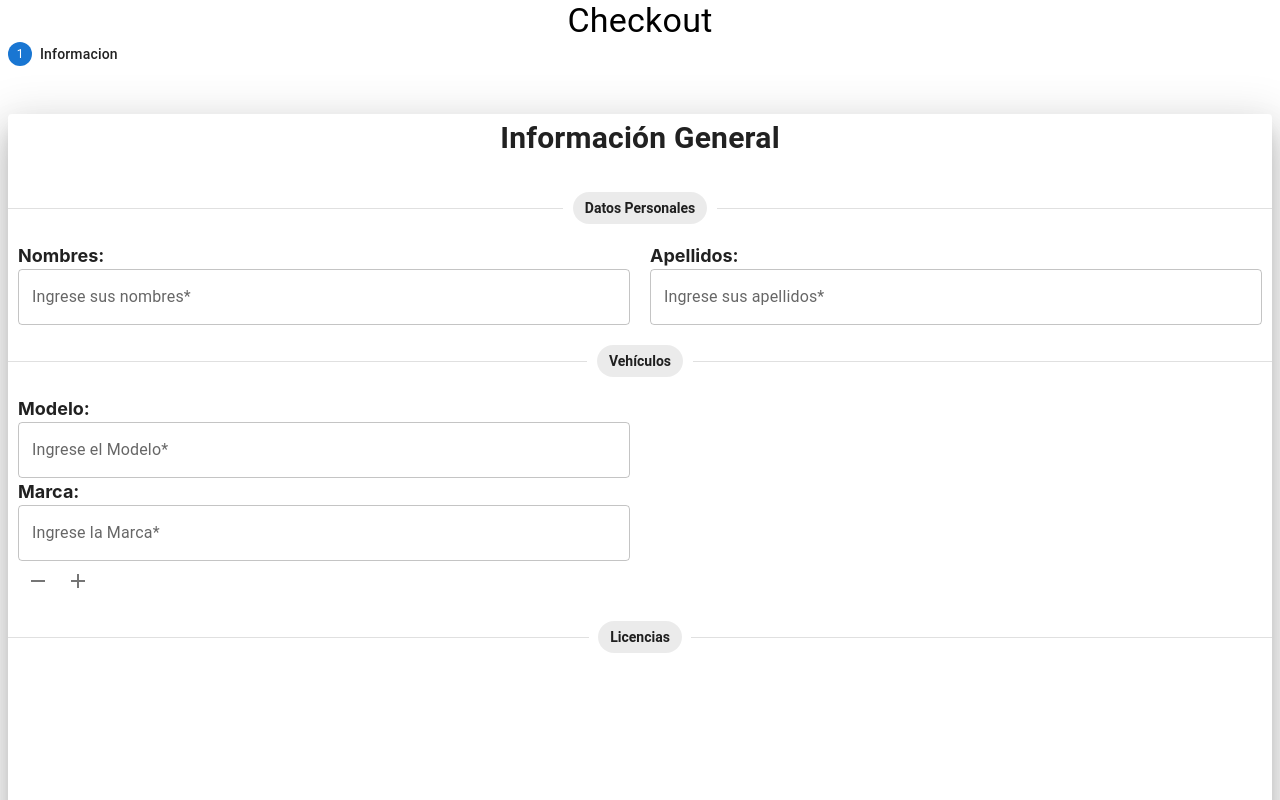
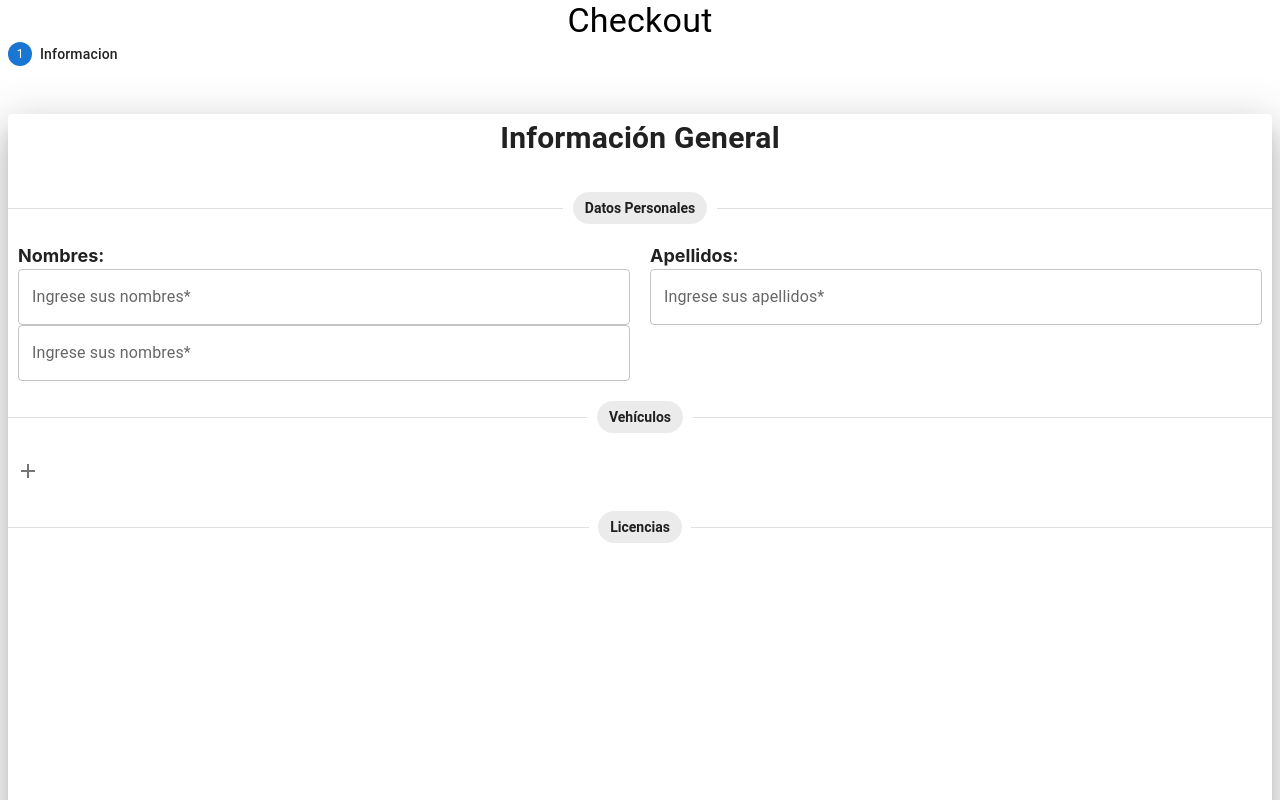
Before and after one commit to emanuelztrada12/form, a Next.js app: page /components/CheckeoutPage/CheckoutPage in a window 1280 px wide. Shown: the top 800 px of the page. Built offline with nearby package versions, Linux system fonts and the light colour scheme.

Commit message:
feat: fix form checkout

```diff
--- a/pages/components/CheckeoutPage/FormModel/validationSchema.js
+++ b/pages/components/CheckeoutPage/FormModel/validationSchema.js
@@ -1,5 +1,5 @@
-import * as yup from 'yup';
-import generalFormModel from './generalFormModel';
+import * as yup from "yup";
+import generalFormModel from "./generalFormModel";
 
 const {
   formField: {
@@ -25,13 +25,15 @@ const {
     general_license_expire,
     general_model,
     general_brand,
-        general_email
-    }
+    general_email,
+  },
 } = generalFormModel;
 
 export default [
   yup.object().shape({
-        [general_name.name]: yup.string().required(`${general_name.requiredErrorMsg}`),
+    [general_name.name]: yup
+      .string()
+      .required(`${general_name.requiredErrorMsg}`),
     // [general_lastname.name]: yup.string().required(`${general_lastname.requiredErrorMsg}`),
     // [general_place_birth.name]: yup.string().required(`${general_place_birth.requiredErrorMsg}`),
     // [general_civil_status.name]: yup.string().required(`${general_civil_status.requiredErrorMsg}`),
@@ -54,5 +56,11 @@ export default [
     // [general_model.name]: yup.string(),
     // [general_brand.name]: yup.string(),
     // [general_age.name]: yup.string(),
+    vehicle: yup.array({
+      type: yup.object().shape({
+        [general_model.name]: yup.string(),
+        [general_brand.name]: yup.string(),
+      }),
     })
-]
+  }),
+];
--- a/pages/components/CheckeoutPage/Forms/StatusCivilForm.js
+++ b/pages/components/CheckeoutPage/Forms/StatusCivilForm.js
@@ -1,49 +1,47 @@
 import React, { useState, useEffect } from "react";
-import { Grid, Typography, Box, Paper, Divider, Chip } from '@mui/material';
-import TextField from '@mui/material/TextField';
-import IconButton from '@mui/material/IconButton';
-import RemoveIcon from '@mui/icons-material/Remove';
-import AddIcon from '@mui/icons-material/Add';
-import { InputField, SelectField, DatePickerField } from '../../FormFields';
-import {FieldArray } from 'formik';
-
+import { Grid, Typography, Box, Paper, Divider, Chip } from "@mui/material";
+import TextField from "@mui/material/TextField";
+import IconButton from "@mui/material/IconButton";
+import RemoveIcon from "@mui/icons-material/Remove";
+import AddIcon from "@mui/icons-material/Add";
+import { InputField, SelectField, DatePickerField } from "../../FormFields";
+import { FieldArray } from "formik";
 
 const civil = [
   {
-        value: 'Soltero',
-        label: 'Soltero',
+    value: "Soltero",
+    label: "Soltero",
   },
   {
-        value: 'Casado',
-        label: 'Casado',
+    value: "Casado",
+    label: "Casado",
   },
   {
-        value: 'Divorciado',
-        label: 'Divorciado',
+    value: "Divorciado",
+    label: "Divorciado",
   },
   {
-        value: 'Viudo',
-        label: 'Viudo',
+    value: "Viudo",
+    label: "Viudo",
   },
   {
-        value: 'Unido',
-        label: 'Unido',
+    value: "Unido",
+    label: "Unido",
   },
   {
-        value: 'Otra',
-        label: 'Otra',
+    value: "Otra",
+    label: "Otra",
   },
 ];
-
-
 
 export default function StatusCivilForm(props) {
   const [dateYear, setDateYear] = useState("");
 
   const gettingDateYear = (e) => {
-        var years = new Date(new Date() - new Date(e.target.value)).getFullYear() - 1970;
+    var years =
+      new Date(new Date() - new Date(e.target.value)).getFullYear() - 1970;
     setDateYear(years);
-    }
+  };
 
   // licencia
   // const [inputLicencia, setLicencia] = useState([
@@ -66,14 +64,13 @@ export default function StatusCivilForm(props) {
   //     setLicencia(values);
   // }
 
-
-
   const [isSSR, setIsSSR] = useState(true);
   useEffect(() => {
     setIsSSR(false);
   }, []);
 
   const {
+    values,
     formField: {
       general_name,
       general_lastname,
@@ -99,33 +96,38 @@ export default function StatusCivilForm(props) {
       general_license_type,
       general_brand,
       general_model,
-        }
+    },
   } = props;
 
-
   // vehiculo
-     const [inputVehiculo, setVehiculo] = useState([
-        { general_model: '', general_brand: '' },
+  const [inputVehiculos, setVehiculo] = useState([
+    { general_model: "", general_brand: "" },
   ]);
 
-    const handleChangeInput = (index, event) => {
-        const values = [...inputVehiculo];
-        console.log(values)
-        values[index][event.target.name] = event.target.value;
+  const handleChangeInput = (index, event, name) => {
+    const values = [...inputVehiculos];
+    values[index][name] = event.target.value;
     setVehiculo(values);
-    }
+    // console.info(
+    //   `\n\n==> { inputVehiculos }\n`,
+    //   { inputVehiculos, values },
+    //   `\n`,
+    //   ``
+    // );
+  };
 
   const handleAddFields = () => {
-        setVehiculo([...inputVehiculo, { general_model: '', general_brand: ''}]);
-    }
+    setVehiculo([...inputVehiculos, { general_model: "", general_brand: "" }]);
+  };
 
   const handleRemoveFields = (index) => {
-        const values = [...inputVehiculo];
+    const values = [...inputVehiculos];
     values.splice(index, 1);
     setVehiculo(values);
-    }
+  };
 
-    return !isSSR && (
+  return (
+    !isSSR && (
       <>
         <Grid>
           <Box
@@ -140,9 +142,19 @@ export default function StatusCivilForm(props) {
             }}
             display="flex"
             justifyContent="center"
-                    paddingTop={5}>
+            paddingTop={5}
+          >
             <Paper elevation={24} style={{ maxHeight: 1020, overflow: "auto" }}>
-                        <Typography variant="h6" gutterBottom style={{ display: "flex", justifyContent: "center", fontSize: "30px", fontWeight: "bold" }}>
+              <Typography
+                variant="h6"
+                gutterBottom
+                style={{
+                  display: "flex",
+                  justifyContent: "center",
+                  fontSize: "30px",
+                  fontWeight: "bold",
+                }}
+              >
                 Información General
               </Typography>
               <Divider style={{ paddingTop: "20px" }}>
@@ -151,18 +163,41 @@ export default function StatusCivilForm(props) {
                   label="Datos Personales"
                 />
               </Divider>
-                        <Grid container spacing={0} style={{ paddingTop: "18px" }} >
-                            <Grid item xs={12} sm={6} style={{ paddingLeft: "10px", paddingRight: "10px" }} >
+              <Grid container spacing={0} style={{ paddingTop: "18px" }}>
+                <Grid
+                  item
+                  xs={12}
+                  sm={6}
+                  style={{ paddingLeft: "10px", paddingRight: "10px" }}
+                >
                   <label style={{ fontSize: "18px", fontWeight: "bold" }}>
                     Nombres:
                   </label>
-                                <InputField name={general_name.name} label={general_name.label} fullWidth />
+                  <InputField
+                    name={general_name.name}
+                    label={general_name.label}
+                    fullWidth
+                  />
+                  <InputField
+                    name={"new_field_on_fly"}
+                    label={general_name.label}
+                    fullWidth
+                  />
                 </Grid>
-                            <Grid item xs={12} sm={6} style={{ paddingLeft: "10px", paddingRight: "10px" }}>
+                <Grid
+                  item
+                  xs={12}
+                  sm={6}
+                  style={{ paddingLeft: "10px", paddingRight: "10px" }}
+                >
                   <label style={{ fontSize: "18px", fontWeight: "bold" }}>
                     Apellidos:
                   </label>
-                                <InputField name={general_lastname.name} label={general_lastname.label} fullWidth />
+                  <InputField
+                    name={general_lastname.name}
+                    label={general_lastname.label}
+                    fullWidth
+                  />
                 </Grid>
               </Grid>
               {/*
@@ -298,7 +333,6 @@ export default function StatusCivilForm(props) {
                             </Grid>
                         </Grid> */}
 
-
               <Divider style={{ paddingTop: "20px" }}>
                 <Chip
                   style={{ fontSize: "14px", fontWeight: "bold" }}
@@ -306,30 +340,60 @@ export default function StatusCivilForm(props) {
                 />
               </Divider>
               <Grid container style={{ paddingTop: "18px" }}>
-                                {
-                                    inputVehiculo.map((inputVehiculo, index) => (
-                                        <Grid item xs={12} sm={6} style={{ paddingLeft: "10px", paddingRight: "10px" }}>
-                                            <label style={{ fontSize: "18px", fontWeight: "bold" }}>
+                <FieldArray
+                  name="vehicle"
+                  render={(arrayHelpers) => (
+                    <>
+                    <IconButton
+                            onClick={() =>
+                              arrayHelpers.push({
+                                [general_brand.name]: "",
+                                [general_model.name]: "",
+                              })
+                            }
+                          >
+                            <AddIcon />
+                          </IconButton>
+                      {(values.vehicle || []).map((_, index) => (
+                        <Grid
+                          key={`inputVehiculo_${index}`}
+                          item
+                          xs={12}
+                          sm={6}
+                          style={{ paddingLeft: "10px", paddingRight: "10px" }}
+                        >
+                          <label
+                            style={{ fontSize: "18px", fontWeight: "bold" }}
+                          >
                             Modelo:
                           </label>
-                                            <InputField name={general_model.name} label={general_model.label} value={inputVehiculo.general_model} onChange={event => handleChangeInput(index, event)} fullWidth />
-                                            <label style={{ fontSize: "18px", fontWeight: "bold" }}>
+                          <InputField
+                            name={`vehicle.${index}.${general_model.name}`}
+                            label={general_model.label}
+
+                            fullWidth
+                          />
+                          <label
+                            style={{ fontSize: "18px", fontWeight: "bold" }}
+                          >
                             Marca:
                           </label>
-                                            <InputField name={general_brand.name} label={general_brand.label} value={inputVehiculo.general} onChange={event => handleChangeInput(index, event)} fullWidth />
+                          <InputField
+                            name={`vehicle.${index}.${general_brand.name}`}
+                            label={general_brand.label}
+
+                            fullWidth
+                          />
                           <IconButton
-                                                onClick={() => handleRemoveFields(index)}
+                            onClick={() => arrayHelpers.remove(index)}
                           >
                             <RemoveIcon />
                           </IconButton>
-                                            <IconButton
-                                                onClick={() => handleAddFields()}
-                                            >
-                                                <AddIcon />
-                                            </IconButton>
                         </Grid>
-                                    ))
-                                }
+                      ))}
+                    </>
+                  )}
+                />
               </Grid>
               <Divider style={{ paddingTop: "20px" }}>
                 <Chip
@@ -372,4 +436,5 @@ export default function StatusCivilForm(props) {
         </Grid>
       </>
     )
+  );
 }
--- a/pages/components/FormFields/InputField.js
+++ b/pages/components/FormFields/InputField.js
@@ -9,7 +9,7 @@ export default function InputField(props) {
   // console.log(rest)
   // console.log(errorText)
   const [field, meta] = useField(props);
-  console.log(field)
+  // console.log(field)
   // console.log(meta)
 
   function _renderHelperText() {
```
Also changed, not shown: pages/components/CheckeoutPage/CheckoutPage.js (+19 -20 lines), pages/components/CheckeoutPage/FormModel/formInitialValues.js (+21 -21 lines), 1 other file (tests, documents, lock files or other folders). Lines whose indentation alone changed are shown as unchanged.
